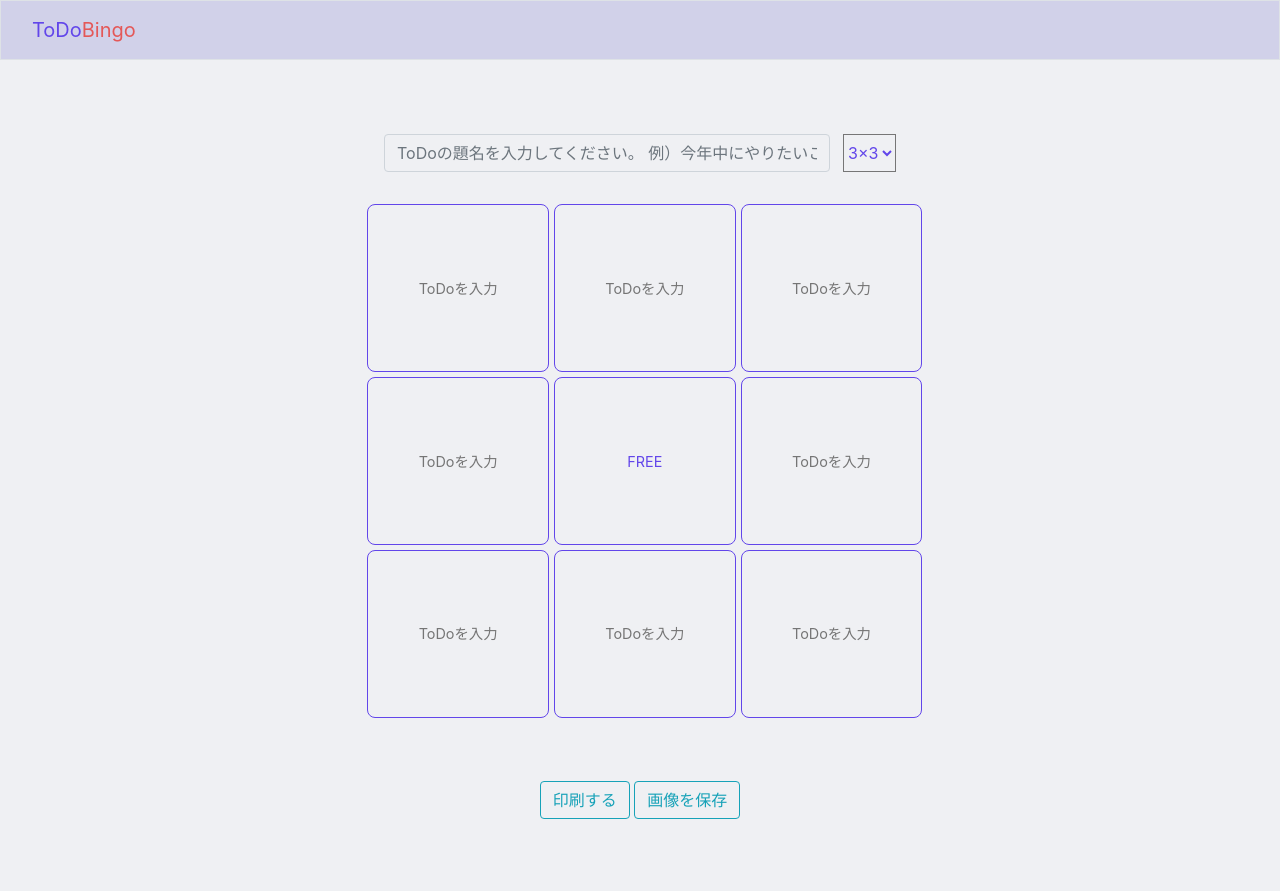
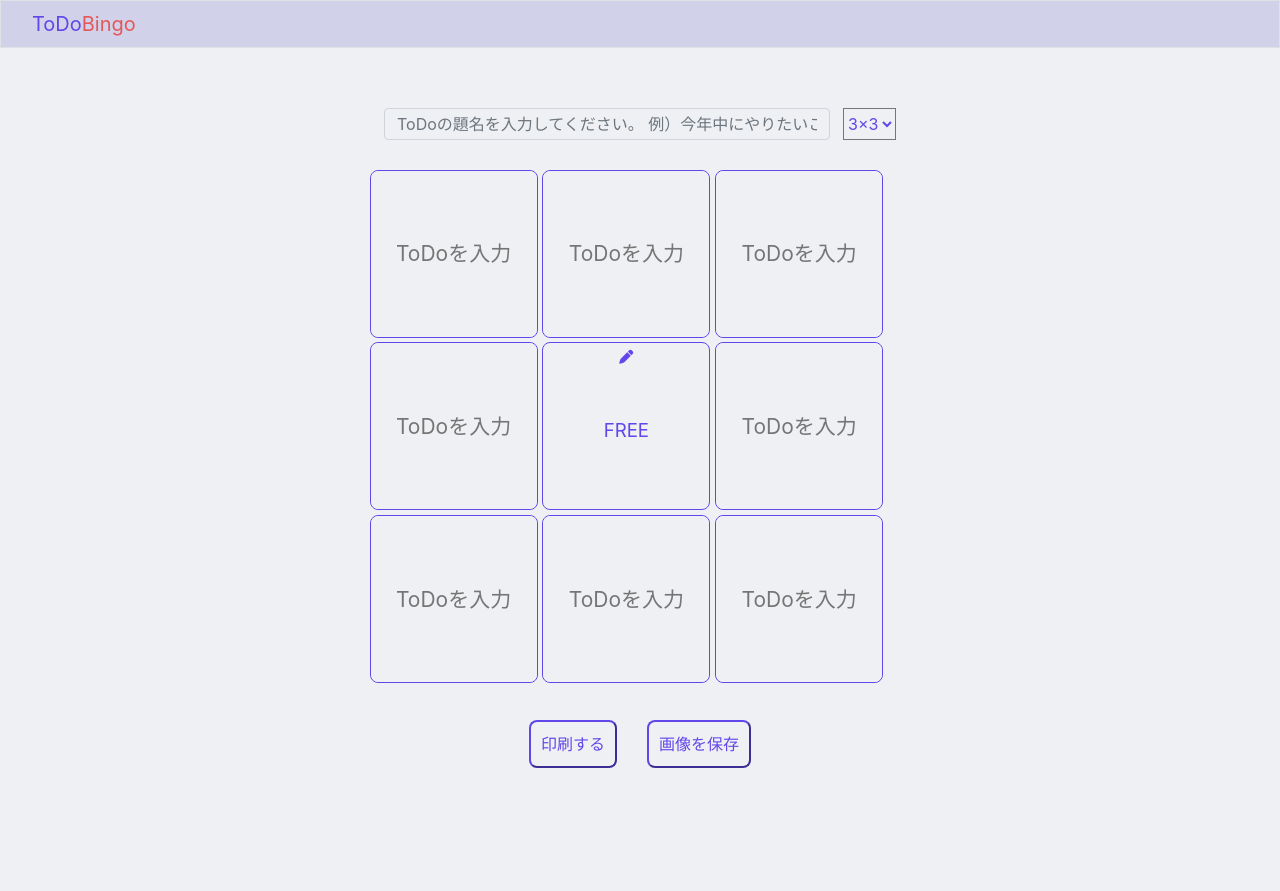
Before and after one commit to celeron5576/ToDoBingo, a Flask app: page / in a window 1280 px wide. After the commit the page ends 768 px from the top, so only its background shows below. Run offline with Flask 2, Linux system fonts and the light colour scheme; some libraries are stand-ins or nearby versions.

Commit message:
あとレスポンシブ対応、印刷機能でテキストが上に行く問題を解決したらデプロイ可のところまで。ログイン機能等は未実装

```diff
--- a/static/css/style.css
+++ b/static/css/style.css
@@ -1,5 +1,9 @@
 .navbar{
-    height: 60px;
+    height: 6vh;
+}
+
+.navbar-brand {
+    font-size: 2.5vh !important;
 }
 
 .block_floor{
@@ -10,21 +14,41 @@
 .title{
     display: inline-flex;
     width:40vw;
-    margin:2vw;
+    height: 5vh;
+    margin: 1.5vh 0;
 }
 
+.input_title {
+    height: 4vh !important;
+}
+
+.box_size{
+    height: 4vh !important;
+}
+
+
+
 .box{
+    display: grid;
     border-radius:1vh;
     border:solid 1px #6246ea;
     margin:0.3vh;
     height: 100%;
+    width: 100%;
 }
 
 .inputted{
-    width: 20.85vh;
+    width: 100%;
     outline: none;
     border: none;
     background: transparent;
+    color: #6246ea;
+    display: grid;
+}
+
+.inputted i {
+    padding-top: 0.75vh;
+    align-items: start;
 }
 
 .inputtedbox{
@@ -33,24 +57,20 @@
     display: block;
     width: 100%;
     height: 100%;
-    border-radius: 1vw;
+    border-radius: 1vh;
     background: #eff0f3;
-    text-align: center;
     color: #6246ea;
-    font-size: 1.8vh;
+    font-size: 150%;
 }
 
 #wrap{
-    position: relative;
-    height: 70vh;
-    width: 70vh;
-    left: 50%;
+    display: grid;
+    justify-items: center;
+    align-items: center;
+    margin-bottom: 0px;
 }
 
 .block{
-    position: absolute;
-    left: 50%;
-    transform: translate(-100%);
     height: 70vh;
     width: 70vh;
 }
@@ -60,19 +80,22 @@
     width: 100%;
     height: 100%;
     border: none;
-    border-radius: 1vw;
+    border-radius: 1vh;
     background: #eff0f3;
     text-align: center;
     color: #6246ea;
-    font-size: 1.8vh;
+    font-size: 150%;
 }
 
 .input_box_out {
     height: 100%;
+    width: 30%;
+    margin: 0.3vh;
 }
 
 .block_floor{
     height: 100%;
+    width: 100%;
 }
 
 .box_size_select{
@@ -133,6 +156,37 @@ select{
     margin: 0.6vh;
 }
 
+.inputted_text{
+    height: 3vh;
+    justify-content: center;
+    align-items: center;
+}
+
+.btn-primary {
+    background: #eff0f3;
+    color: #6246ea;
+}
+
+.btn-primary:hover, .btn-primary:focus,
+.btn-primary:active, .btn-primary:active:focus, .btn-primary:active:hover, .btn-primary:active.focus,
+.btn-primary.active, .btn-primary.active:focus, .btn-primary.active:hover, .btn-primary.active.focus,
+.open > .dropdown-toggle.btn-primary,
+.open > .dropdown-toggle.btn-primary:hover,
+.open > .dropdown-toggle.btn-primary:focus,
+.open > .dropdown-toggle.btn-primary.focus,
+.btn-primary.disabled:hover, .btn-primary[disabled]:hover, fieldset[disabled] .btn-primary:hover,
+.btn-primary.disabled:focus, .btn-primary[disabled]:focus, fieldset[disabled] .btn-primary:focus,
+.btn-primary.disabled.focus, .btn-primary[disabled].focus, fieldset[disabled] .btn-primary.focus {
+    background: #eff0f3;
+    color: #6246ea;
+}
+
+.btn-primary.outline {
+    border: 3px solid #6246ea;
+    color: #6246ea;
+}
+
+
 @media print{
     .print_block{
         display: block;
--- /dev/null
+++ b/static/css/style_btn.css
@@ -0,0 +1,147 @@
+/*------------------------------------
+- COLOR inf
+------------------------------------*/
+.alert-inf {
+  color: #2b12a3;
+  background-color: #fdfdfe;
+  border-color: #edeafc;
+}
+
+.alert-inf hr {
+  border-top-color: #dad3fa;
+}
+
+.alert-inf .alert-link {
+  color: #1f0d75;
+}
+
+.badge-inf {
+  color: #fff;
+  background-color: #6246ea;
+}
+
+.badge-inf[href]:hover, .badge-inf[href]:focus {
+  color: #fff;
+  background-color: #3c19e3;
+}
+
+.bg-inf {
+  background-color: #6246ea !important;
+}
+
+a.bg-inf:hover, a.bg-inf:focus,
+button.bg-inf:hover,
+button.bg-inf:focus {
+  background-color: #3c19e3 !important;
+}
+
+.border-inf {
+  border-color: #6246ea !important;
+}
+
+.btn-inf {
+  color: #fff;
+  background-color: #6246ea;
+  border-color: #6246ea;
+}
+
+.btn-inf:hover {
+  color: #fff;
+  background-color: #4625e6;
+  border-color: #3c19e3;
+}
+
+.btn-inf:focus, .btn-inf.focus {
+  box-shadow: 0 0 0 0.2rem rgba(98, 70, 234, 0.5);
+}
+
+.btn-inf.disabled, .btn-inf:disabled {
+  color: #fff;
+  background-color: #6246ea;
+  border-color: #6246ea;
+}
+
+.btn-inf:not(:disabled):not(.disabled):active, .btn-inf:not(:disabled):not(.disabled).active, .show > .btn-inf.dropdown-toggle {
+  color: #fff;
+  background-color: #3c19e3;
+  border-color: #3818d5;
+}
+
+.btn-inf:not(:disabled):not(.disabled):active:focus, .btn-inf:not(:disabled):not(.disabled).active:focus, .show > .btn-inf.dropdown-toggle:focus {
+  box-shadow: 0 0 0 0.2rem rgba(98, 70, 234, 0.5);
+}
+
+.btn-outline-inf {
+  color: #6246ea;
+  background-color: transparent;
+  border-color: #6246ea;
+  padding: 10px;
+  border-radius: 8px;
+  margin-left: 2vw;
+  margin-top: 0px !important;
+  border-width: 2px;
+}
+
+.btn-outline-inf:hover {
+  color: #fff;
+  background-color: #6246ea;
+  border-color: #6246ea;
+}
+
+.btn-outline-inf:focus, .btn-outline-inf.focus {
+  box-shadow: 0 0 0 0.2rem rgba(98, 70, 234, 0.5);
+}
+
+.btn-outline-inf.disabled, .btn-outline-inf:disabled {
+  color: #6246ea;
+  background-color: transparent;
+}
+
+.btn-outline-inf:not(:disabled):not(.disabled):active, .btn-outline-inf:not(:disabled):not(.disabled).active, .show > .btn-outline-inf.dropdown-toggle {
+  color: #fff;
+  background-color: #6246ea;
+  border-color: #6246ea;
+}
+
+.btn-outline-inf:not(:disabled):not(.disabled):active:focus, .btn-outline-inf:not(:disabled):not(.disabled).active:focus, .show > .btn-outline-inf.dropdown-toggle:focus {
+  box-shadow: 0 0 0 0.2rem rgba(98, 70, 234, 0.5);
+}
+
+.list-group-item-inf {
+  color: #2b12a3;
+  background-color: #edeafc;
+}
+
+.list-group-item-inf.list-group-item-action:hover, .list-group-item-inf.list-group-item-action:focus {
+  color: #2b12a3;
+  background-color: #dad3fa;
+}
+
+.list-group-item-inf.list-group-item-action.active {
+  color: #fff;
+  background-color: #2b12a3;
+  border-color: #2b12a3;
+}
+
+.table-inf,
+.table-inf > th,
+.table-inf > td {
+  background-color: #edeafc;
+}
+
+.table-hover .table-inf:hover {
+  background-color: #dad3fa;
+}
+
+.table-hover .table-inf:hover > td,
+.table-hover .table-inf:hover > th {
+  background-color: #dad3fa;
+}
+
+.text-inf {
+  color: #6246ea !important;
+}
+
+a.text-inf:hover, a.text-inf:focus {
+  color: #3c19e3 !important;
+}
--- a/static/js/box.js
+++ b/static/js/box.js
@@ -3,7 +3,7 @@ box_ids = []
 //id名を動的に生成して配列に追加
 for (let x = 0; x < box_num * box_num; x++) {
     var box_id_num = "input_box" + x;
-    console.log(box_id_num);
+    //console.log(box_id_num);
     box_ids[x] = box_id_num;
 }
 
@@ -21,9 +21,12 @@ for (let n = 0; n < box_num; n++) {
     box += '<div class="block_floor">'
     for (let m = 0; m < box_num; m++) {
         box += '<div id="box_input_box' + (n * box_num + m) + '" class="input_box_out">'
-        box += '<div class="box">'
+        box += '<div class="box" id="box_' + (n * box_num + m) + '">'
         if (n * box_num + m + 1 == (box_num * box_num - 1) / 2 + 1) {
-            box += '<input id="input_box' + (n * box_num + m) + '" class="input_box" name="input_box" type="text" value="FREE" placeholder="ToDoを入力">'
+            box += '<button type="button" id="FREE" value="input_box' + (n * box_num + m) + '" class="print_hide inputted_box inputted" onclick="buttonClick(this.value ,this.id)">'
+                + '<i class="fa-solid fa-pen edit_btn inputted" id="edit_' + (n * box_num + m) + '"></i>'
+                + '</button>'
+                + '<p class="inputted_text">FREE</p>'
         } else {
             box += '<input id="input_box' + (n * box_num + m) + '" class="input_box" name="input_box" type="text" placeholder="ToDoを入力">'
         }
@@ -37,6 +40,32 @@ for (let n = 0; n < box_num; n++) {
 document.getElementById('wrap').innerHTML = box;
 
 
+function ChangeFontsize() {
+    //console.log("!!!!!!!!!!!!!!!!!!!!!!!!!!!!!!!!!!!!!!!!!!!!!!!!!!")
+    var parent = document.getElementById('box_0');
+    var parentWidth = parent.offsetWidth;
+    var inputted_texts = document.getElementsByClassName('inputted_text');
+    //console.log(inputted_texts)
+    //console.log(inputted_texts.length)
+    var pens = document.getElementsByClassName('fa-pen');
+    var input_boxes = document.getElementsByClassName("input_box");
+    console.log("サイズ変更入りまーーーーす");
+    for (let i = 0; i < inputted_texts.length; i++) {
+        let inputted_text = inputted_texts[i];
+        let pen = pens[i];
+        //console.log(inputted_text);
+        inputted_text.style.fontSize = `${parentWidth / 9}px`;
+        pen.style.fontSize = `${parentWidth / 12}px`;
+        //console.log("!!!!!!!!!!!!!!!!!!!!!!!!!!!!!!!!!!!!!!!!!!!!!!!!!!");
+    }
+
+    console.log(input_boxes)
+    for (let i = 0; i < input_boxes.length; i++) {
+        let input_box = input_boxes[i]
+        input_box.style.fontSize = `${parentWidth / 8}px`;
+    }
+}
+
 //セレクトボックスで変更したときにボックスサイズを変更するプログラム
 function valueChange() {
     var box_num = boxSelect.value
@@ -46,9 +75,12 @@ function valueChange() {
         box += '<div class="block_floor">'
         for (let m = 0; m < box_num; m++) {
             box += '<div id="box_input_box' + (n * box_num + m) + '" class="input_box_out">'
-            box += '<div class="box">'
+            box += '<div class="box" id="box_' + (n * box_num + m) + '">'
             if (n * box_num + m + 1 == (box_num * box_num - 1) / 2 + 1) {
-                box += '<input id="input_box' + (n * box_num + m) + '" class="input_box" name="input_box" type="text" value="FREE" placeholder="ToDoを入力">'
+                box += '<button type="button" id="FREE" value="input_box' + (n * box_num + m) + '" class="print_hide inputted_box inputted" onclick="buttonClick(this.value ,this.id)">'
+                    + '<i class="fa-solid fa-pen edit_btn inputted" id="edit_' + (n * box_num + m) + '"></i>'
+                    + '</button>'
+                    + '<p class="inputted_text">FREE</p>'
             } else {
                 box += '<input id="input_box' + (n * box_num + m) + '" class="input_box" name="input_box" type="text" placeholder="ToDoを入力">'
             }
@@ -60,6 +92,7 @@ function valueChange() {
     }
     + '</div>';
     document.getElementById('wrap').innerHTML = box;
+    change_observer();
 }
 let boxSelect = document.getElementById('box');
 boxSelect.addEventListener('change', valueChange);
@@ -68,7 +101,7 @@ boxSelect.addEventListener('change', valueChange);
 //boxidを配列に保管するプログラム
 for (let x = 0; x < box_num * box_num; x++) {
     var box_id_num = "input_box" + x;
-    console.log(box_id_num);
+    //console.log(box_id_num);
     box_ids[x] = box_id_num;
 }
 
@@ -76,53 +109,55 @@ for (let x = 0; x < box_num * box_num; x++) {
 //id名を動的に生成して配列に追加
 for (let x = 0; x < box_num * box_num; x++) {
     var box_id_num = "input_box" + x;
-    console.log(box_id_num);
+    //console.log(box_id_num);
     box_ids[x] = box_id_num;
 }
 
 //配列に入っているid名を使い、値が入った時の処理をする
 //for文で動的にIDを生成、動的に生成したIDとchangeを使って状態が変わったらHTMLを書き換えてテキスト状態にする
 for (var i = 0; i < box_num * box_num; i++) {
-    let boxInput = document.getElementById(box_ids[i])
+    let boxInput = document.getElementById(box_ids[i]);
+    //console.log(boxInput);
+    if (i != (box_num * box_num - 1) / 2) {
         boxInput.addEventListener('change', function () {
             if (this.value != "") {
-            console.log("//////////////////////////////////////////////////")
-            console.log(this.value)
-            console.log(this.id)
-            inputted_box = '<div class="box">'
-                + '<button type="button" value="' + this.id + '"class="' + this.value + '" onclick="buttonClick(this.value ,this.className)" class="print_hide inputted_box inputted">'
-                + '<i class="fa-solid fa-pen edit_btn" id="edit_' + this.id + '"></i>'
+                //console.log("//////////////////////////////////////////////////");
+                //console.log(this.value);
+                //console.log(this.id);
+                var lastChar = this.id.slice(9, this.id.length);
+                inputted_box = '<div class="box" id="box_' + lastChar + '">'
+                    + '<button type="button" id="' + this.value + '" value="' + this.id + '" class="print_hide inputted_box inputted" onclick="buttonClick(this.value ,this.id)">'
+                    + '<i class="fa-solid fa-pen edit_btn inputted" id="edit_' + this.id + '"></i>'
                     + '</button>'
-                + '<p>' + this.value + '</p>'
+                    + '<p class="inputted_text">' + this.value + '</p>'
                     + '</div>'
-            console.log(inputted_box)
+                //console.log(inputted_box);
                 document.getElementById("box_" + this.id).innerHTML = inputted_box;
-            console.log(this)
+                //console.log(this);
             }
         });
     }
+}
 
 function buttonClick(id, value) {
-    console.log(id)
-    console.log(value)
-    edit_box = '<div class="box">'
+    //console.log(id)
+    //console.log(value)
+    //console.log(inputted_box)
+    var lastChar = id.slice(9, id.length);
+    edit_box = '<div class="box" id="box_' + lastChar + '">'
         + '<input id="' + id + '" class="input_box" name="input_box" type="text" value="' + value + '" placeholder="ToDoを入力">'
         + '</div>'
-    console.log(edit_box);
+    //console.log(edit_box);
     document.getElementById("box_" + id).innerHTML = edit_box;
-    console.log("!!!!!!!!!!!!!!!!!!!!!!!!!!!!!!!!!")
-    console.log(this);
-    console.log(this.value)
+    //console.log("!!!!!!!!!!!!!!!!!!!!!!!!!!!!!!!!!")
+    //console.log(this);
+    //console.log(this.value)
 
 
 
     var inputChange = document.getElementsByClassName('input_box');
-    console.log(inputChange)
-    //inputChange.addEventListener('change', input_change);
-
-    for (var i = 0; i < inputChange.length; i++) {
-        inputChange[i].addEventListener("change", input_change);
-    }
+    //console.log(inputChange)
+    change_observer();
 }
 
 
@@ -130,31 +165,38 @@ function buttonClick(id, value) {
 
 function input_change() {
     for (var i = 0; i < box_num * box_num; i++) {
-        let boxInput = document.getElementById(box_ids[i])
+        //let boxInput = document.getElementById(box_ids[i]);
         //boxInput.addEventListener('change', function () {
-        console.log(this.id);
-        console.log(this.value);
+        console.log(`id:${this.id}`);
+        console.log(`value:${this.value}`);
+        var lastChar = this.id.slice(9, this.id.length);
         if (this.value != "") {
-            inputted_box = '<div class="box">'
-                + '<div class="input_box">'
-                + '<i class="fa-solid fa-pen" id="edit_' + this.id + '" class="print_hide"></i>'
-                + '<p>' + this.value + '</p>'
-                + '</div>'
-                + '</div>'
-            console.log("a")
-            console.log(inputted_box)
-            document.getElementById("box").innerHTML = inputted_box;
-            console.log(this)
+            inputted_box = '<button type="button" id="' + this.value + '" value="' + this.id + '" class="print_hide inputted_box inputted" onclick="buttonClick(this.value ,this.id)">'
+                + '<i class="fa-solid fa-pen inputted" id="edit_' + this.id + '" class="print_hide"></i>'
+                + '</button>'
+                + '<p class="inputted_text">' + this.value + '</p>'
+
+            console.log("a");
+            console.log(inputted_box);
+            console.log(`数：${lastChar}`)
+            console.log(`box_${lastChar}`)
+            console.log(document.getElementById(`box_${lastChar}`))
+            document.getElementById(`box_${lastChar}`).innerHTML = inputted_box;
+            console.log(this);
         }
         //});
     }
+    ChangeFontsize();
 }
+
 var inputChange = document.getElementsByClassName('input_box');
-console.log(inputChange)
-//inputChange.addEventListener('change', input_change);
 
-
-
+function change_observer() {
+    ChangeFontsize();
     for (var i = 0; i < inputChange.length; i++) {
         inputChange[i].addEventListener("change", input_change);
+        inputChange[i].addEventListener("change", ChangeFontsize);
     }
+}
+
+change_observer();
--- a/templates/index.html
+++ b/templates/index.html
@@ -9,8 +9,8 @@
     <meta charset="UTF-8">
     <title>ToDo_Bingo</title>
     <script src="https://kit.fontawesome.com/8ba28bca2a.js" crossorigin="anonymous"></script>
-    <link rel="stylesheet" href="static/css/style.css">
-    <link rel="stylesheet" href="static/css/style_layout.css">
+    <link rel="stylesheet" href="../static/css/style.css">
+    <link rel="stylesheet" href="../static/css/style_btn.css">
     <link rel="stylesheet" href="https://cdn.jsdelivr.net/npm/bootstrap@4.5.3/dist/css/bootstrap.min.css"
         integrity="sha384-TX8t27EcRE3e/ihU7zmQxVncDAy5uIKz4rEkgIXeMed4M0jlfIDPvg6uqKI2xXr2" crossorigin="anonymous">
     <script src="https://code.jquery.com/jquery-3.5.1.slim.min.js"
@@ -26,7 +26,7 @@
         {% block main %}
         <div class="title print_hide">
             <label for="exampleInputEmail1" class="form-label-title"></label>
-            <input type="text" name="form_title" class="form-control" id="InputTitle" aria-describedby="emailHelp"
+            <input type="text" name="form_title" class="form-control input_title" id="InputTitle" aria-describedby="emailHelp"
                 placeholder="ToDoの題名を入力してください。 例）今年中にやりたいこと" style="background-color:#eff0f3;" value="">
             <select class="form-select box_size" aria-label="Default select example" id="box">
                 <option selected value="3">3×3</option>
@@ -54,11 +54,11 @@
     </script>
 
     <div id="wrap">
-        <script src="static/js/box.js"></script>
+        <script src="../static/js/box.js"></script>
     </div>
 
-    <button type="button" id="print_btn" class="btn btn-outline-info print_hide" onclick="prints()">印刷する</button>
-    <button type="button" id="prtsc_btn" class="btn btn-outline-info print_hide" onclick="prtsc()">画像を保存</button>
+    <button type="button" id="print_btn" class="btn-outline-inf print_hide" onclick="prints()">印刷する</button>
+    <button type="button" id="prtsc_btn" class="btn-outline-inf print_hide" onclick="prtsc()">画像を保存</button>
     <p id="my_link" class="print_block">https://www.hogehogehoge.com</p>
 
     <script>
@@ -90,4 +90,5 @@
         }
     </script>
     {% endblock %}
+    <script src="../static/js/font-size.js"></script>
 </div>
```
Also changed, not shown: static/css/style_prtsc.css (+9 -0 lines), static/js/font-size.js (added, +12 -0 lines), static/css/style_layout.css (deleted). Lines whose indentation alone changed are shown as unchanged.
